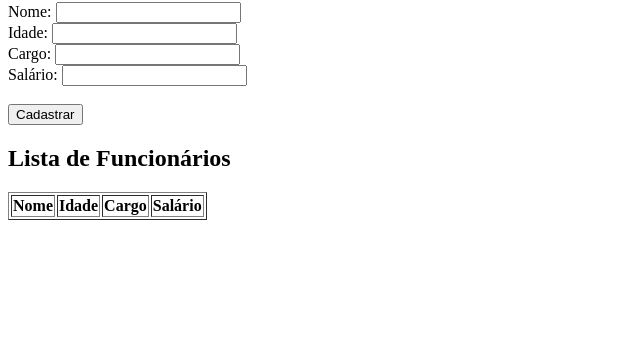
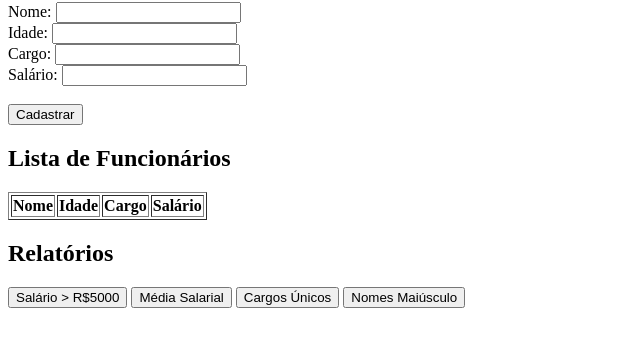
Before and after one commit to LucasSQMoura/Formulario-Funcionarios, a plain HTML site: page index.html in a window 1280 px wide. Shown: the part 78-424 px from the top of the page, without its empty margins (0-640 px from the left). Drawn offline with Linux system fonts and the light colour scheme.

Commit message:
Relatório com métodos de array

```diff
--- a/index.html
+++ b/index.html
@@ -28,6 +28,14 @@
     <tbody id="tabelaFuncionarios"></tbody>
   </table>
 
+  <h2>Relatórios</h2>
+  <button onclick="salariosAltos()">Salário > R$5000</button>
+  <button onclick="mediaSalarial()">Média Salarial</button>
+  <button onclick="cargosUnicos()">Cargos Únicos</button>
+  <button onclick="nomesMaiusculos()">Nomes Maiúsculo</button>
+
+  <pre id="relatorio"></pre>
+
   <script src="script.js"></script>
 </body>
 </html>
--- a/script.js
+++ b/script.js
@@ -63,3 +63,26 @@ const excluirFuncionario = i => {
   funcionarios.splice(i, 1);
   renderTabela();
 };
+
+const relatorio = document.getElementById("relatorio");
+
+const salariosAltos = () => {
+  const altos = funcionarios.filter(f => f.salario > 5000);
+  relatorio.textContent = altos.map(f => f.toString()).join("\n") || "Nenhum";
+};
+
+const mediaSalarial = () => {
+  if (funcionarios.length === 0) return relatorio.textContent = "Sem funcionários";
+  const media = funcionarios.reduce((acc,f) => acc + f.salario,0) / funcionarios.length;
+  relatorio.textContent = `Média salarial: R$ ${media.toFixed(2)}`;
+};
+
+const cargosUnicos = () => {
+  const cargos = [...new Set(funcionarios.map(f => f.cargo))];
+  relatorio.textContent = "Cargos únicos:\n" + cargos.join("\n");
+};
+
+const nomesMaiusculos = () => {
+  const nomes = funcionarios.map(f => f.nome.toUpperCase());
+  relatorio.textContent = "Nomes maiúsculo:\n" + nomes.join("\n");
+};
```
